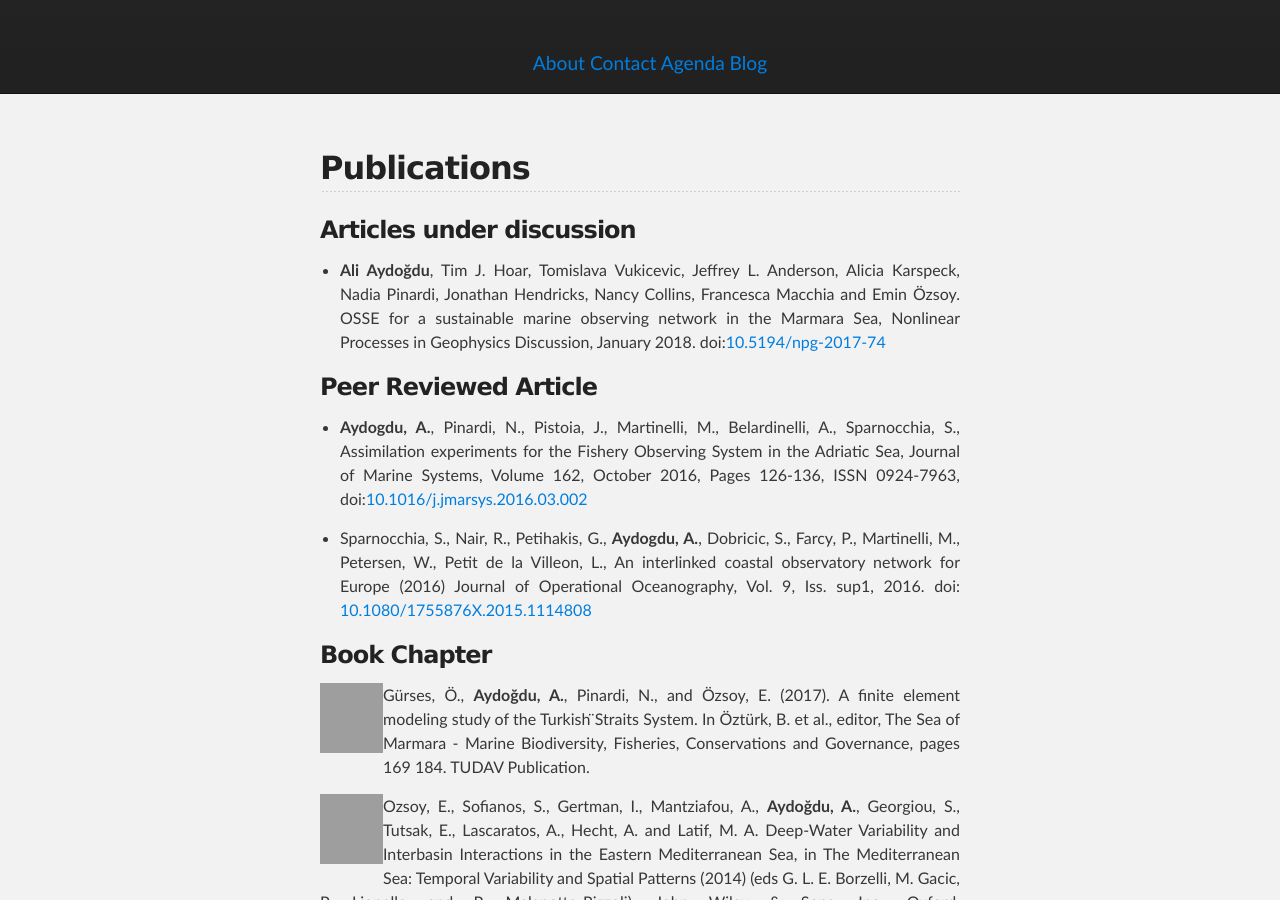
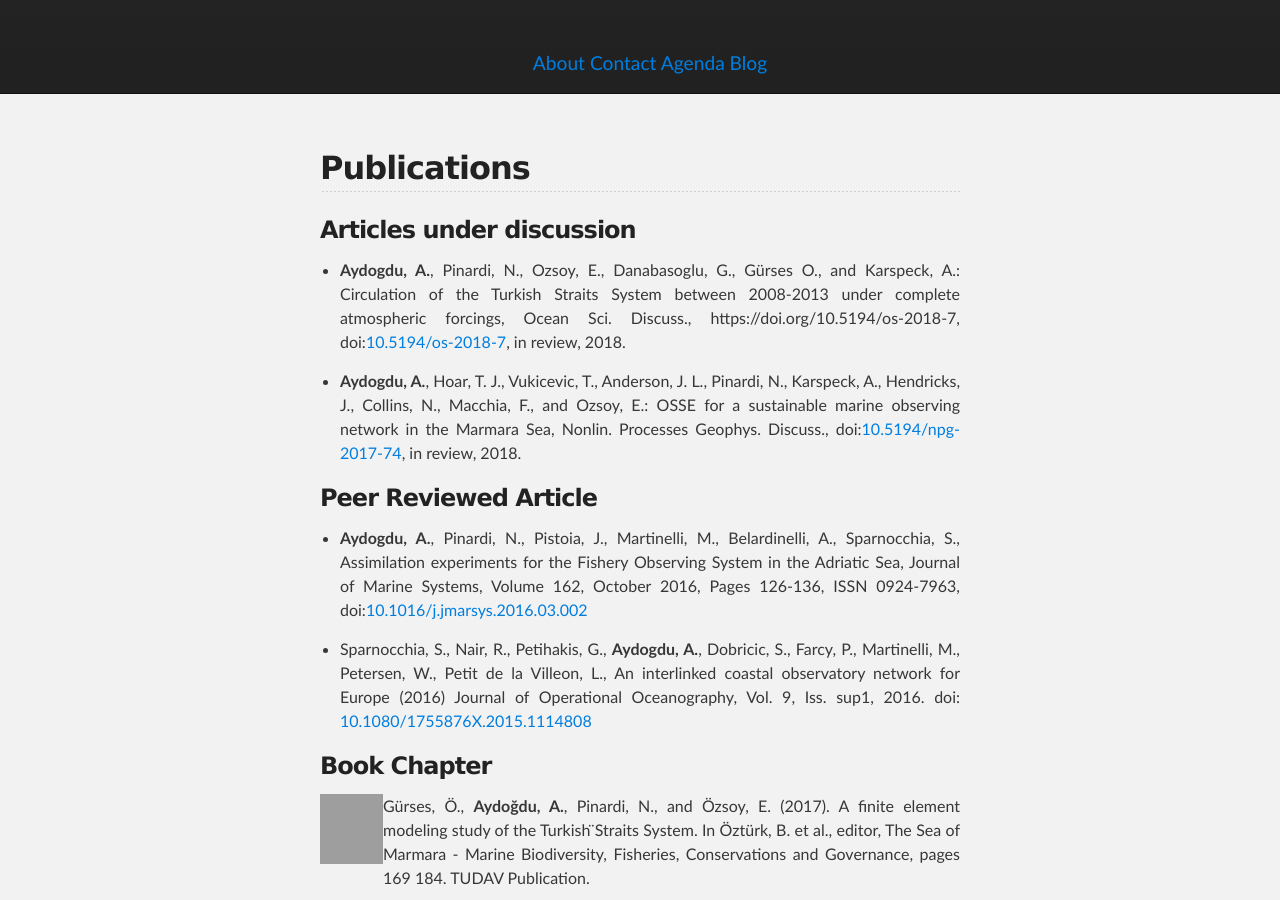
Before and after one commit to aydogduali/aydogduali.github.io, a Jekyll site: the page built from about/publication.md, in a window 1280 px wide and 900 px high, scrolled down 362 px. Built offline with Jekyll 4.4.1, drawn with Linux system fonts in a browser that asks for light colours; our own code applies the rules of GitHub Pages for plain Markdown files; the repository's description, which GitHub fills in, is left out; grey boxes are pictures that could not be loaded.

Commit message:
added OS article

```diff
--- a/about/publication.md
+++ b/about/publication.md
@@ -2,9 +2,9 @@
 
 ### Articles under discussion
 
-- __Ali Aydoğdu__, Tim J. Hoar, Tomislava Vukicevic, Jeffrey L. Anderson, Alicia Karspeck, Nadia Pinardi, Jonathan Hendricks, Nancy Collins, Francesca Macchia and Emin Özsoy. OSSE for a sustainable marine observing network in the Marmara Sea, Nonlinear Processes in Geophysics Discussion, January 2018. doi:[10.5194/npg-2017-74
-](https://doi.org/10.5194/npg-2017-74)
+- __Aydogdu, A.__, Pinardi, N., Ozsoy, E., Danabasoglu, G., Gürses O., and Karspeck, A.: Circulation of the Turkish Straits System between 2008-2013 under complete atmospheric forcings, Ocean Sci. Discuss., https://doi.org/10.5194/os-2018-7,  doi:[10.5194/os-2018-7](https://doi.org/10.5194/os-2018-7), in review, 2018.
 
+- __Aydogdu, A.__, Hoar, T. J., Vukicevic, T., Anderson, J. L., Pinardi, N., Karspeck, A., Hendricks, J., Collins, N., Macchia, F., and Ozsoy, E.: OSSE for a sustainable marine observing network in the Marmara Sea, Nonlin. Processes Geophys. Discuss., doi:[10.5194/npg-2017-74](https://doi.org/10.5194/npg-2017-74), in review, 2018.
 
 ### Peer Reviewed Article
 
```
